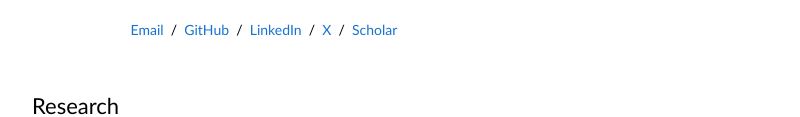
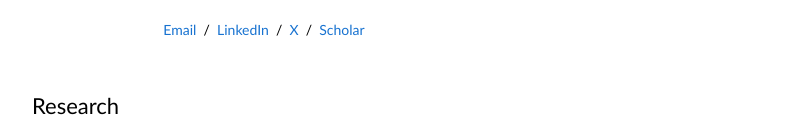
Before and after one commit to everestyang1/Personal-Website, a plain HTML site: page index.html in a window 1280 px wide. Shown: the part 317-434 px from the top of the page, without its empty margins (228-1028 px from the left). Drawn offline with Linux system fonts and the light colour scheme.

Commit message:
Remove GitHub from the links row
Co-Authored-By: Claude Opus 5.5 <noreply@anthropic.com>

```diff
--- a/index.html
+++ b/index.html
@@ -251,7 +251,6 @@
                     </p>
                     <p style="text-align:center;margin-top:24px">
                         <a href="mailto:everest_yang@brown.edu">Email</a> &nbsp;/&nbsp;
-                        <a href="https://github.com/everestyang1" target="_blank" rel="noopener">GitHub</a> &nbsp;/&nbsp;
                         <a href="https://www.linkedin.com/in/everestyang/" target="_blank" rel="noopener">LinkedIn</a> &nbsp;/&nbsp;
                         <a href="https://x.com/everest_yang" target="_blank" rel="noopener">X</a> &nbsp;/&nbsp;
                         <a href="https://scholar.google.com/citations?user=phthMvUAAAAJ&hl=en" target="_blank" rel="noopener">Scholar</a>
```
